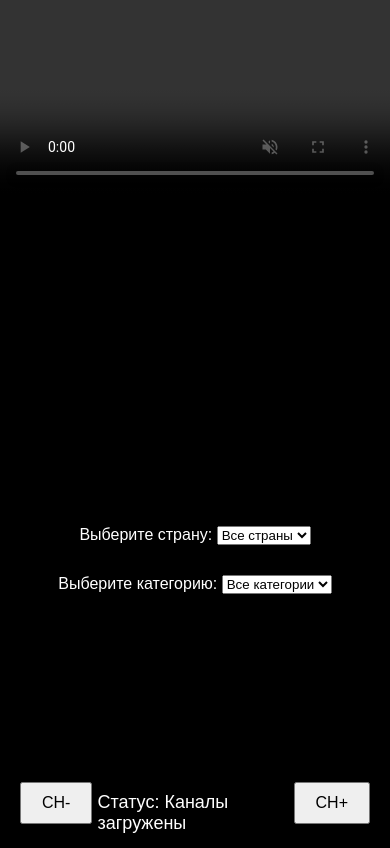
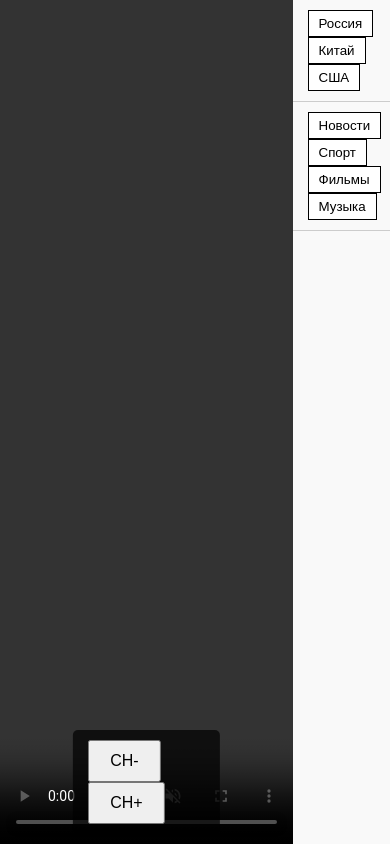
Before and after one commit to dvhant/tv-page, a plain HTML site: page index.html in a window 390 px wide. Drawn offline with Linux system fonts and the light colour scheme; no server answers.

Commit message:
Update index.html

```diff
--- a/index.html
+++ b/index.html
@@ -9,112 +9,70 @@
             margin: 0;
             padding: 0;
             font-family: Arial, sans-serif;
-            background-color: black;
-            color: white;
             display: flex;
-            flex-direction: column;
+            height: 100vh;
         }
 
         #main-video-container {
+            flex: 3; /* Занимает 3/4 экрана */
+            background-color: black;
             position: relative;
-            width: 100%;
-            height: 60vh;
-            overflow: hidden;
         }
 
         #main-video {
             width: 100%;
-            height: auto;
-        }
-
-        #small-videos-container {
-            display: flex;
-            justify-content: space-between;
-            position: absolute;
-            top: 60vh;
-            left: 10px;
-            right: 10px;
-            height: 20vh;
-        }
-
-        .small-video {
-            width: 48%;
             height: 100%;
-            position: relative;
-        }
-
-        .small-video video {
-            width: 100%;
-            height: auto;
-            object-fit: cover;
         }
 
         #controls {
-            position: fixed;
+            position: absolute;
             bottom: 10px;
-            left: 10px;
-            right: 10px;
-            background-color: rgba(0, 0, 0, 0.5);
+            left: 50%;
+            transform: translateX(-50%);
+            z-index: 10;
+            background-color: rgba(0, 0, 0, 0.7);
             padding: 10px;
             border-radius: 5px;
-            display: flex;
-            justify-content: space-between;
-            align-items: center;
-            z-index: 10;
         }
 
         #controls button {
             padding: 10px 20px;
+            margin: 0 5px;
             cursor: pointer;
             font-size: 16px;
         }
 
-        #status {
-            position: fixed;
-            bottom: 10px;
-            left: 50%;
-            transform: translateX(-50%);
-            color: white;
-            font-size: 18px;
-            z-index: 10;
+        #right-panel {
+            flex: 1; /* Занимает 1/4 экрана */
+            background-color: #f9f9f9;
+            overflow-y: auto;
         }
 
-        #countries {
-            margin-top: 10px;
+        #country-selector, #category-selector {
             padding: 10px;
-            background-color: rgba(0, 0, 0, 0.7);
-            color: white;
-            font-size: 16px;
-            text-align: center;
+            border-bottom: 1px solid #ccc;
         }
 
-        #categories {
-            margin-top: 10px;
-            padding: 10px;
-            background-color: rgba(0, 0, 0, 0.7);
-            color: white;
-            font-size: 16px;
-            text-align: center;
+        #country-selector button, #category-selector button {
+            margin: 0 5px;
+            padding: 5px 10px;
+            border: 1px solid #000;
+            background-color: #fff;
+            cursor: pointer;
         }
 
         #channel-list {
+            padding: 10px;
             list-style-type: none;
-            padding: 0;
-            margin: 0;
-            background-color: rgba(0, 0, 0, 0.7);
-            color: white;
-            font-size: 16px;
-            text-align: center;
         }
 
         #channel-list li {
-            padding: 10px;
+            padding: 5px 0;
             cursor: pointer;
-            border-bottom: 1px solid rgba(255, 255, 255, 0.1);
         }
 
         #channel-list li:hover {
-            background-color: rgba(255, 255, 255, 0.1);
+            background-color: #eee;
         }
     </style>
 </head>
@@ -122,161 +80,115 @@
 
 <div id="main-video-container">
     <video id="main-video" controls autoplay muted></video>
+    <div id="controls">
+        <button id="prev-channel">CH-</button>
+        <button id="next-channel">CH+</button>
+    </div>
 </div>
 
-<div id="small-videos-container">
-    <div class="small-video"><video autoplay muted></video></div>
-    <div class="small-video"><video autoplay muted></video></div>
+<div id="right-panel">
+    <div id="country-selector">
+        <button data-country="Россия">Россия</button>
+        <button data-country="Китай">Китай</button>
+        <button data-country="США">США</button>
+        <!-- Добавьте другие страны -->
+    </div>
+    <div id="category-selector">
+        <button data-category="Новости">Новости</button>
+        <button data-category="Спорт">Спорт</button>
+        <button data-category="Фильмы">Фильмы</button>
+        <button data-category="Музыка">Музыка</button>
+        <!-- Добавьте другие категории -->
+    </div>
+    <ul id="channel-list"></ul>
 </div>
-
-<div id="controls">
-    <button id="prev-channel">CH-</button>
-    <button id="next-channel">CH+</button>
-</div>
-
-<div id="status">Статус: Ожидание...</div>
-
-<div id="countries">
-    <label for="country-select">Выберите страну:</label>
-    <select id="country-select">
-        <option value="all">Все страны</option>
-        <option value="Russia">Россия</option>
-        <option value="Belarus">Беларусь</option>
-        <option value="China">Китай</option>
-        <option value="Other">Другие</option>
-    </select>
-</div>
-
-<div id="categories">
-    <label for="category-select">Выберите категорию:</label>
-    <select id="category-select">
-        <option value="all">Все категории</option>
-        <option value="General">Общие</option>
-        <option value="News">Новости</option>
-        <option value="Entertainment">Развлечения</option>
-        <option value="Sport">Спорт</option>
-    </select>
-</div>
-
-<ul id="channel-list"></ul>
 
 <script>
     const mainVideo = document.getElementById('main-video');
-    const smallVideo1 = document.querySelector('.small-video:first-child video');
-    const smallVideo2 = document.querySelector('.small-video:last-child video');
     const prevButton = document.getElementById('prev-channel');
     const nextButton = document.getElementById('next-channel');
-    const statusDiv = document.getElementById('status');
-    const countrySelect = document.getElementById('country-select');
-    const categorySelect = document.getElementById('category-select');
+    const countrySelector = document.getElementById('country-selector');
+    const categorySelector = document.getElementById('category-selector');
     const channelList = document.getElementById('channel-list');
 
-    // Load playlist from local file
     let channels = [];
-    fetch('combined.m3u') // Replace 'combined.m3u' with your actual file name
+    let currentChannelIndex = 0;
+
+    // Загрузка плейлиста из файла .m3u
+    fetch('combined.m3u')
         .then(response => response.text())
         .then(data => {
             const lines = data.split('\n');
             let currentGroup = null;
+
             for (const line of lines) {
                 if (line.startsWith('#EXTINF')) {
-                    const [, logoUrl, name, tvgId] = line.match(/#EXTINF.*?tvg-logo="(.*?)".*?tvg-name="(.*?)".*?tvg-id="(.*?)"/) || [];
-                    currentGroup = { name, logoUrl, tvgId };
+                    const [, logoUrl, name] = line.match(/#EXTINF:-1 tvg-logo="(.*?)".*?,(.*)/) || [];
+                    currentGroup = { name, logoUrl };
                 } else if (line.startsWith('http')) {
                     channels.push({ ...currentGroup, url: line });
                 }
             }
+
             console.log('Каналы загружены:', channels);
-            statusDiv.textContent = 'Статус: Каналы загружены';
+
+            // Инициализация списка каналов
+            loadChannelList();
         })
-        .catch(error => {
-            console.error('Ошибка при загрузке плейлиста:', error);
-            statusDiv.textContent = 'Статус: Ошибка загрузки плейлиста';
+        .catch(error => console.error('Ошибка при загрузке плейлиста:', error));
+
+    function loadChannelList() {
+        channelList.innerHTML = '';
+
+        channels.forEach((channel, index) => {
+            const listItem = document.createElement('li');
+            listItem.textContent = channel.name;
+            listItem.dataset.index = index;
+            listItem.addEventListener('click', () => selectChannel(index));
+            channelList.appendChild(listItem);
         });
 
-    let currentMainChannelIndex = 0;
-    let intervalId;
-
-    function switchChannel(index) {
-        clearInterval(intervalId);
-        currentMainChannelIndex = index % channels.length;
-        loadMainVideo(channels[currentMainChannelIndex].url, channels[currentMainChannelIndex].name);
-        loadSmallVideos();
-        toggleRandomSwitch();
+        // Выбрать первый канал по умолчанию
+        selectChannel(0);
     }
 
-    function loadMainVideo(url, name) {
-        mainVideo.src = url;
-        mainVideo.controls = true;
-        mainVideo.autoplay = true;
-        mainVideo.muted = false;
+    function selectChannel(index) {
+        currentChannelIndex = index % channels.length;
+        const selectedChannel = channels[currentChannelIndex];
+        mainVideo.src = selectedChannel.url;
         mainVideo.load();
-        statusDiv.textContent = `Статус: ${name}`;
     }
 
-    function loadSmallVideos() {
-        const randomChannels = [...channels];
-        randomChannels.splice(currentMainChannelIndex, 1); // Exclude the main channel
-        random.shuffle(); // Shuffle the array
+    // Обработчики кнопок переключения каналов
+    prevButton.addEventListener('click', () => selectChannel(currentChannelIndex - 1));
+    nextButton.addEventListener('click', () => selectChannel(currentChannelIndex + 1));
 
-        // Load two small videos with random channels
-        smallVideo1.src = randomChannels[0]?.url || '';
-        smallVideo2.src = randomChannels[1]?.url || '';
+    // Фильтрация каналов по стране
+    countrySelector.addEventListener('click', event => {
+        if (event.target.tagName === 'BUTTON') {
+            const country = event.target.dataset.country;
+            filterChannelsByCountry(country);
+        }
+    });
+
+    // Фильтрация каналов по категории
+    categorySelector.addEventListener('click', event => {
+        if (event.target.tagName === 'BUTTON') {
+            const category = event.target.dataset.category;
+            filterChannelsByCategory(category);
+        }
+    });
+
+    function filterChannelsByCountry(country) {
+        const filteredChannels = channels.filter(channel => channel.name.includes(country));
+        channels = filteredChannels;
+        loadChannelList();
     }
 
-    function toggleRandomSwitch() {
-        intervalId = setInterval(() => {
-            const randomIndex = Math.floor(Math.random() * channels.length);
-            switchChannel(randomIndex);
-        }, 7000);
-    }
-
-    Array.prototype.shuffle = function() {
-        for (let i = this.length - 1; i > 0; i--) {
-            const j = Math.floor(Math.random() * (i + 1));
-            [this[i], this[j]] = [this[j], this[i]];
-        }
-    };
-
-    // Handle CH+ and CH- buttons
-    prevButton.addEventListener('click', () => switchChannel(currentMainChannelIndex - 1));
-    nextButton.addEventListener('click', () => switchChannel(currentMainChannelIndex + 1));
-
-    // Load default channel on page load
-    window.onload = () => {
-        if (channels.length > 0) {
-            loadMainVideo(channels[currentMainChannelIndex].url, channels[currentMainChannelIndex].name);
-            loadSmallVideos();
-            toggleRandomSwitch();
-        }
-    };
-
-    // Filter channels by country and category
-    countrySelect.addEventListener('change', updateChannelList);
-    categorySelect.addEventListener('change', updateChannelList);
-
-    function updateChannelList() {
-        const selectedCountry = countrySelect.value;
-        const selectedCategory = categorySelect.value;
-
-        // Clear existing list items
-        channelList.innerHTML = '';
-
-        // Filter channels based on selection
-        const filteredChannels = channels.filter(channel => {
-            return (selectedCountry === 'all' || channel.tvgId.includes(selectedCountry)) &&
-                   (selectedCategory === 'all' || channel.tvgId.includes(selectedCategory));
-        });
-
-        // Populate the channel list
-        filteredChannels.forEach(channel => {
-            const listItem = document.createElement('li');
-            listItem.textContent = channel.name;
-            listItem.addEventListener('click', () => {
-                switchChannel(filteredChannels.indexOf(channel));
-            });
-            channelList.appendChild(listItem);
-        });
+    function filterChannelsByCategory(category) {
+        const filteredChannels = channels.filter(channel => channel.name.includes(category));
+        channels = filteredChannels;
+        loadChannelList();
     }
 </script>
 
```
